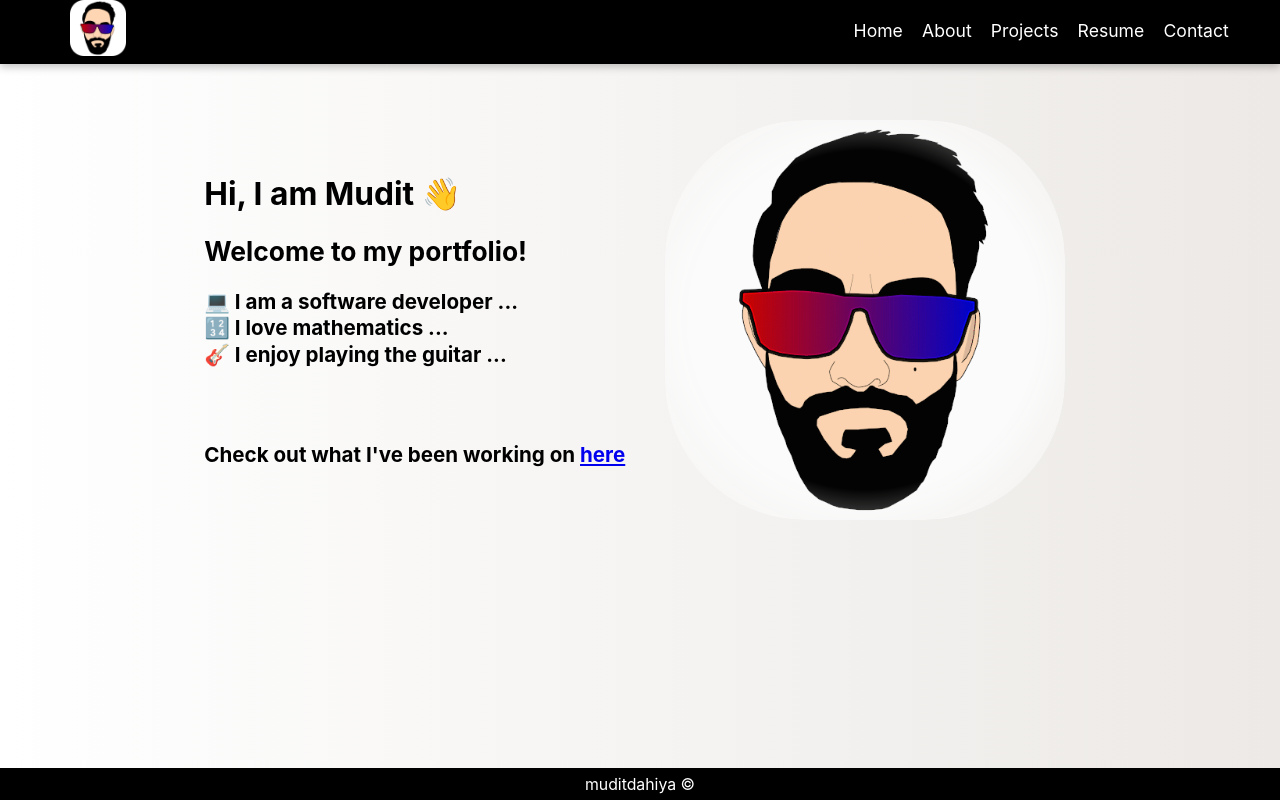
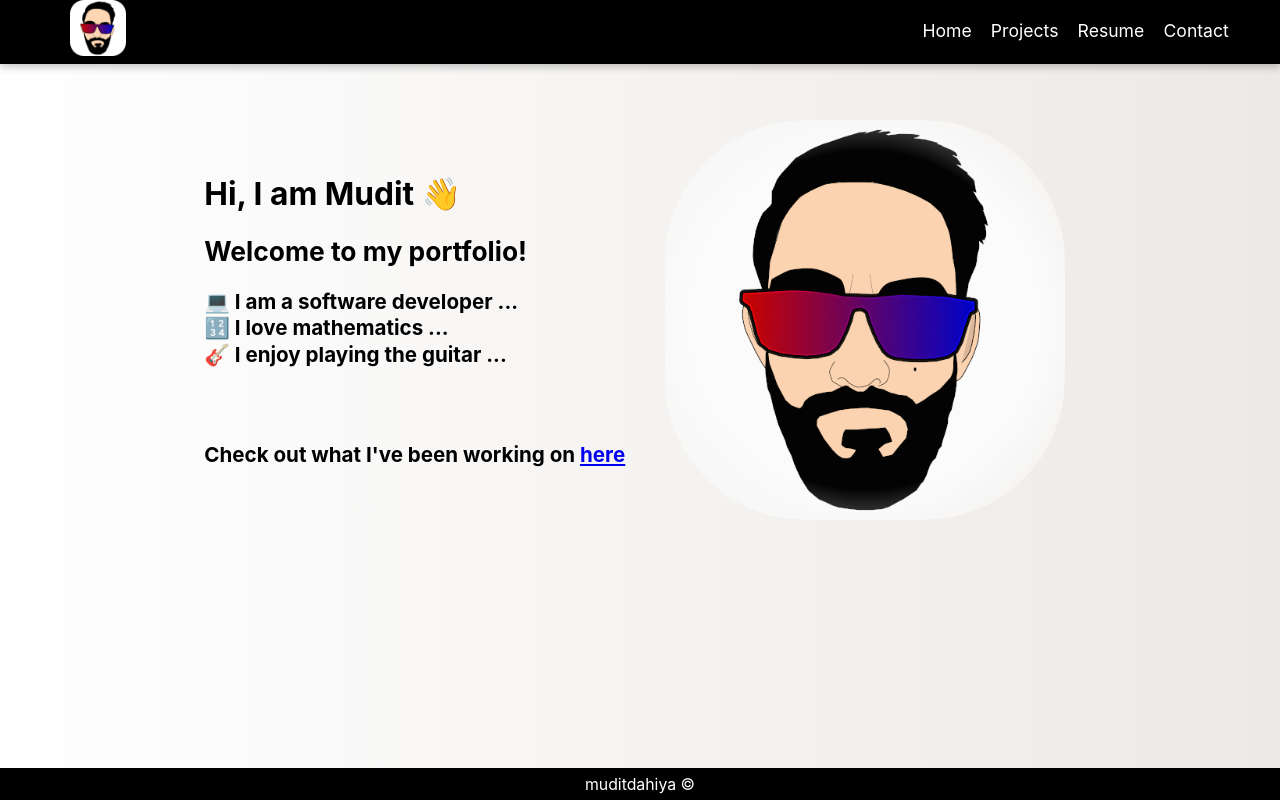
Before and after one commit to muditdahiya/mudit.online, a React (Create React App) app: page / in a window 1280 px wide. Built offline with nearby package versions, Linux system fonts and the light colour scheme.

Commit message:
removed about

```diff
--- a/src/components/Header/Header.js
+++ b/src/components/Header/Header.js
@@ -45,9 +45,9 @@ function Header() {
             <Link className="Link" to={"/"}>
               Home
             </Link>
-            <Link className="Link" to={"/about"}>
+            {/* <Link className="Link" to={"/about"}>
               About
-            </Link>
+            </Link> */}
             <Link className="Link" to={"/projects"}>
               Projects
             </Link>
@@ -67,9 +67,9 @@ function Header() {
             <Link className="Link" to={"/"}>
               Home
             </Link>
-            <Link className="Link" to={"/about"}>
+            {/* <Link className="Link" to={"/about"}>
               About
-            </Link>
+            </Link> */}
             <Link className="Link" to={"/projects"}>
               Projects
             </Link>
--- a/src/containers/Main/Main.js
+++ b/src/containers/Main/Main.js
@@ -13,7 +13,7 @@ function Main() {
     <div className="Main">
       <Routes>
         <Route path="/" element={<Home />} />
-        <Route path="/about" element={<About />} />
+        {/* <Route path="/about" element={<About />} /> */}
         <Route path="/projects" element={<Projects />} />
         <Route path="/hobbies" element={<Hobbies />} />
         <Route path="/contact" element={<Contact />} />
```
